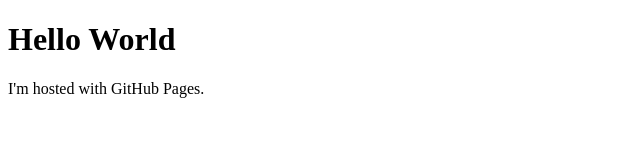
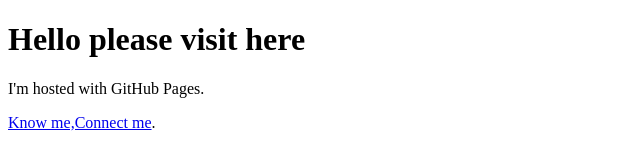
Before and after one commit to 6ApolloNox/6ApolloNox.github.io, a plain HTML site: page index.html in a window 1280 px wide. Shown: the whole page, without its empty margins (0-640 px from the left). Drawn offline with Linux system fonts and the light colour scheme.

Commit message:
Update index.html

```diff
--- a/index.html
+++ b/index.html
@@ -1,7 +1,8 @@
 <!DOCTYPE html>
 <html>
 <body>
-<h1>Hello World</h1>
+<h1>Hello please visit here</h1>
 <p>I'm hosted with GitHub Pages.</p>
+<a href="https://6apollonox.github.io/">Know me,Connect me</a>.
 </body>
 </html>
```
